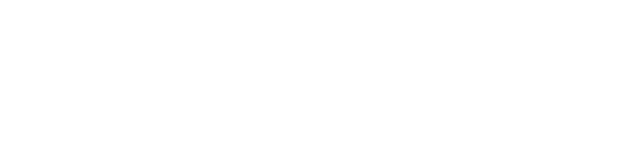
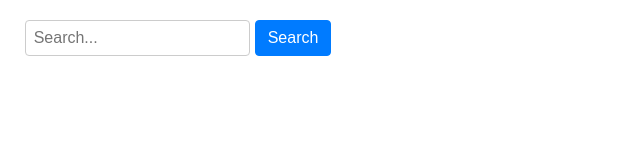
Before and after one commit to acciojob/Interactive-Search-rhlsingh19, a website: page main.html in a window 1280 px wide. Shown: the whole page, without its empty margins (0-640 px from the left). Drawn offline with Linux system fonts and the light colour scheme.

Commit message:
created a submission

```diff
--- a/main.html
+++ b/main.html
@@ -7,6 +7,11 @@
 </head>
 
 <body>
+	<div class="search">
+  <input type="text" class="input" placeholder="Search..."/>
+  <button class="btn">Search</button>
+</div>
+
 	<!-- the entire body must be written by student -->
     <script type="text/javascript" src="./script.js">
 </script>
--- a/script.js
+++ b/script.js
@@ -1 +1,11 @@
 //your JS code here. If required.
+document.addEventListener('DOMContentLoaded', function() {
+  const searchDiv = document.querySelector('.search');
+  const searchInput = document.querySelector('.input');
+  const searchButton = document.querySelector('.btn');
+
+  searchButton.addEventListener('click', function() {
+    searchDiv.classList.add('active');
+    searchInput.focus();
+  });
+});
--- a/styles.css
+++ b/styles.css
@@ -1 +1,35 @@
 /*  your css code here. If applicable */
+.search {
+  display: flex;
+  align-items: center;
+  justify-content: center;
+  width: 300px;
+  margin: 20px;
+}
+
+.input {
+  padding: 8px;
+  font-size: 16px;
+  border: 1px solid #ccc;
+  border-radius: 4px;
+  margin-right: 5px;
+}
+
+.btn {
+  padding: 8px 12px;
+  font-size: 16px;
+  border: 1px solid #007bff;
+  border-radius: 4px;
+  background-color: #007bff;
+  color: white;
+  cursor: pointer;
+}
+
+.search.active .input {
+  width: 200px; /* Example of changing input width on activation */
+}
+
+.search.active .input:focus {
+  outline: none;
+  border-color: #007bff; /* Example of changing input border color on focus */
+}
```
